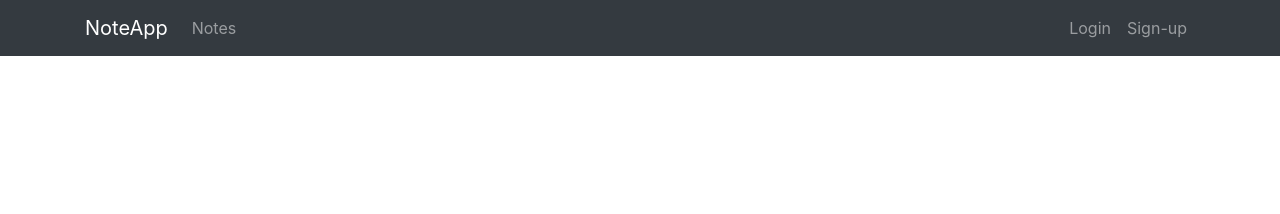
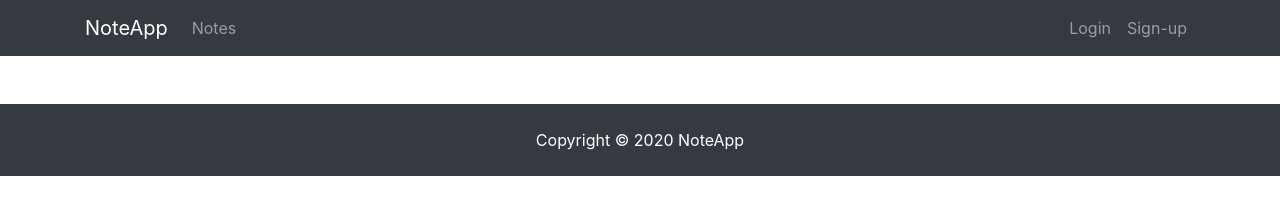
Before and after one commit to ShayanSadeghi/NoteApp_theme, a plain HTML site: page index.html in a window 1280 px wide. Drawn offline with nearby package versions, Linux system fonts and the light colour scheme.

Commit message:
Added Footer

```diff
--- a/index.html
+++ b/index.html
@@ -39,6 +39,14 @@
         </div>
     </nav>
 
+
+
+    <!-- Footer -->
+    <footer class="text-white bg-dark mt-5 p-4 text-center">
+        Copyright &copy; 2020 NoteApp
+    </footer>
+
+
     <script src="https://stackpath.bootstrapcdn.com/bootstrap/4.5.0/js/bootstrap.min.js" integrity="sha384-OgVRvuATP1z7JjHLkuOU7Xw704+h835Lr+6QL9UvYjZE3Ipu6Tp75j7Bh/kR0JKI" crossorigin="anonymous"></script>
     <script src="https://code.jquery.com/jquery-3.5.1.slim.min.js" integrity="sha384-DfXdz2htPH0lsSSs5nCTpuj/zy4C+OGpamoFVy38MVBnE+IbbVYUew+OrCXaRkfj" crossorigin="anonymous"></script>
     <script src="https://cdn.jsdelivr.net/npm/popper.js@1.16.0/dist/umd/popper.min.js" integrity="sha384-Q6E9RHvbIyZFJoft+2mJbHaEWldlvI9IOYy5n3zV9zzTtmI3UksdQRVvoxMfooAo" crossorigin="anonymous"></script>
```
